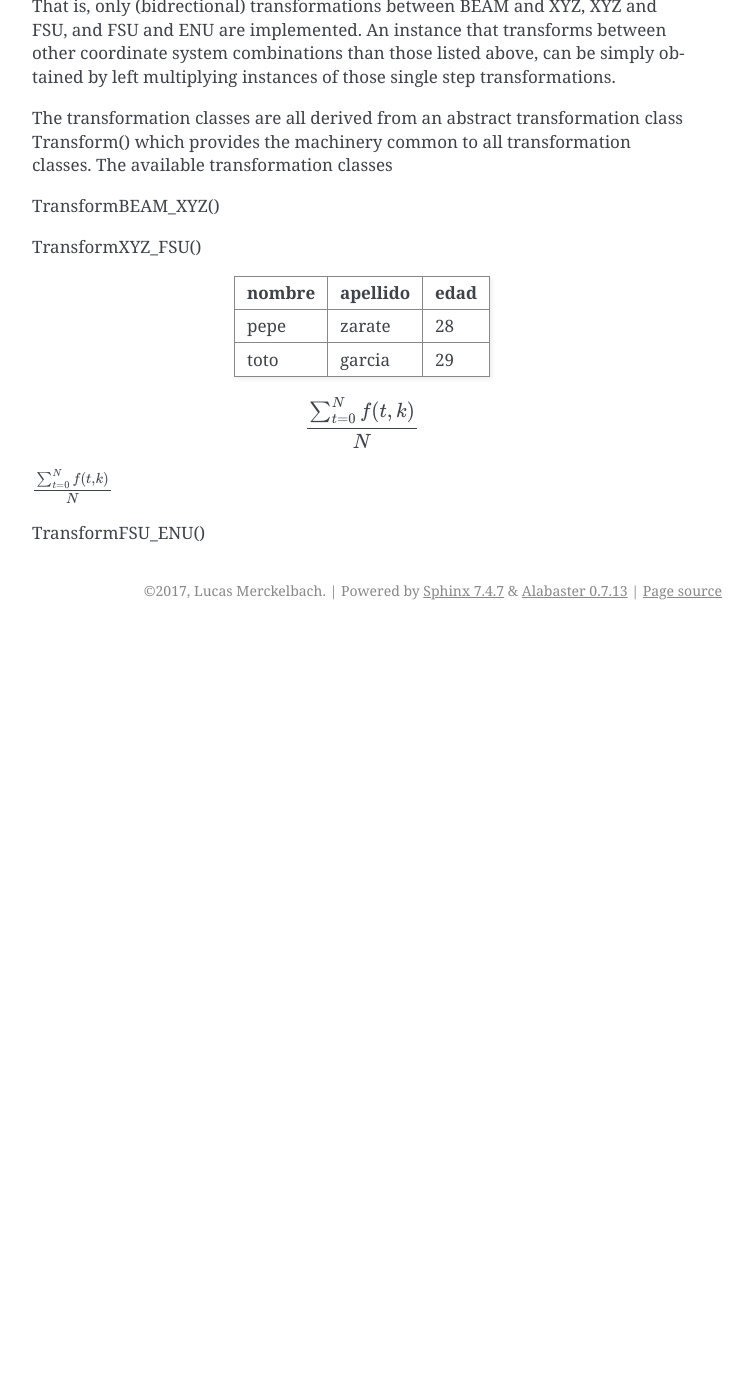
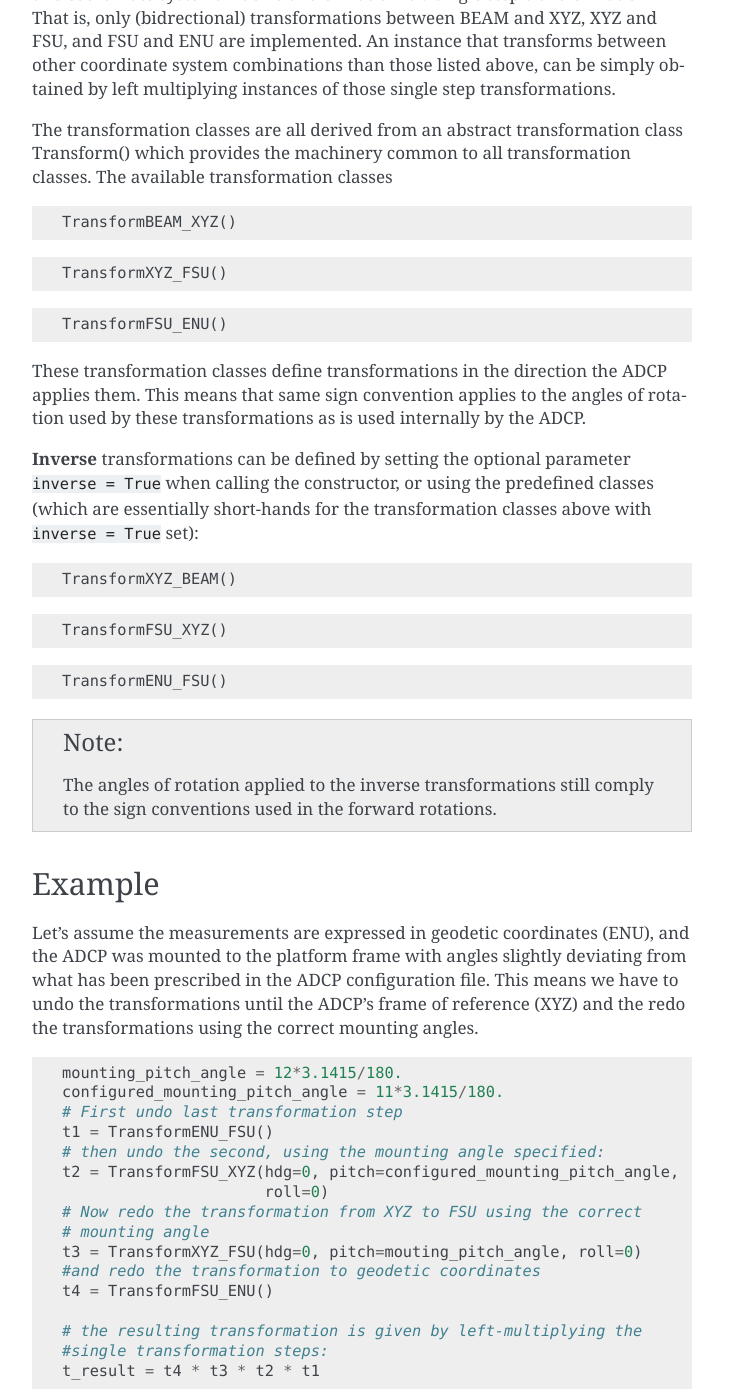
Before and after one commit to smerckel/adcpreader, a Sphinx documentation site: the page built from doc/source/transformations.rst, in a window 1280 px wide and 1400 px high, scrolled down 983 px. Shown: the whole window, without its empty margins (388-1141 px from the left). Built offline with Sphinx 7.4.7, drawn with Linux system fonts in a browser that asks for light colours; before the commit the page ends 1613 px from its top, so only the background shows below that; some of the changed text lies outside the part shown.

Commit message:
Adding the requirements.txt and updated a bit of documentation

```diff
--- a/doc/source/transformations.rst
+++ b/doc/source/transformations.rst
@@ -24,17 +24,18 @@
 The rdi_transformation module defines the following coordinate
 systems:
 
-**BEAM**: velocities as measured by the instrument in along beam direction
-
-**XYZ**:  velocities expressed in a coordinate system fixed to the ADCP
-
-**FSU**:  velocities expressed in 'ship coordinates', that is relative to
-the ship or platform (glider) that carries the ADCP. FSU is short for
-Forward, Starboard and Up.
-
-**ENU**:  velocities expressed in a earth referenced frame. ENU is short
-for Eastward, Northward and Up.
-
++--------+-----------------------------------------------------------------+
+|BEAM    | velocities as measured by the instrument in along beam direction|
++--------+-----------------------------------------------------------------+
+|XYZ     | velocities expressed in a coordinate system fixed to the ADCP   |
++--------+-----------------------------------------------------------------+
+|FSU     | velocities expressed in 'ship coordinates', that is relative to |
+|        | the ship or platform (glider) that carries the ADCP. FSU is     |
+|        | short for Forward, Starboard and Up.                            |
++--------+-----------------------------------------------------------------+
+|ENU     | velocities expressed in a earth referenced frame. ENU is short  |
+|        | for Eastward, Northward and Up.                                 |
++--------+-----------------------------------------------------------------+
 
 Both the BEAM and XYZ coordinate systems are bound to the ADCP only
 and require no external information to apply the transformation. To
@@ -55,24 +56,117 @@
 transformation class Transform() which provides the machinery common
 to all transformation classes. The available transformation classes
 
-TransformBEAM_XYZ()
+::
 
-TransformXYZ_FSU()
+   TransformBEAM_XYZ()
 
-+--------+----------+------+
-| nombre | apellido | edad |
-+========+==========+======+
-| pepe   | zarate   | 28   |
-+--------+----------+------+
-| toto   | garcia   | 29   |
-+--------+----------+------+
+::
 
-.. math::
+   TransformXYZ_FSU()
 
-   \frac{ \sum_{t=0}^{N}f(t,k) }{N}
+::
+
+   TransformFSU_ENU()
 
 
+These transformation classes define transformations in the direction
+the ADCP applies them. This means that same sign convention applies to
+the angles of rotation used by
+these transformations as is used internally by the ADCP.
 
-:math:`\frac{ \sum_{t=0}^{N}f(t,k) }{N}`
+**Inverse**
+transformations can be defined by setting the optional parameter ``inverse =
+True`` when calling the constructor, or using the predefined classes
+(which are essentially short-hands for the transformation classes
+above with ``inverse = True`` set):
 
-TransformFSU_ENU()
+::
+
+   TransformXYZ_BEAM()
+
+::
+
+   TransformFSU_XYZ()
+
+::
+
+   TransformENU_FSU()
+
+
+.. note::
+   The angles of rotation applied to the inverse
+   transformations still comply to the sign conventions used in the
+   forward rotations.
+
+Example
+^^^^^^^
+
+Let's assume the measurements are expressed in geodetic coordinates
+(ENU), and the ADCP was mounted to the platform frame with angles
+slightly deviating from what has been prescribed in the ADCP
+configuration file. This means we have to undo the transformations
+until the ADCP's frame of reference (XYZ) and the redo the
+transformations using the correct mounting angles.
+
+.. code-block:: python
+
+   mounting_pitch_angle = 12*3.1415/180.
+   configured_mounting_pitch_angle = 11*3.1415/180.
+   # First undo last transformation step
+   t1 = TransformENU_FSU()
+   # then undo the second, using the mounting angle specified:
+   t2 = TransformFSU_XYZ(hdg=0, pitch=configured_mounting_pitch_angle,
+		         roll=0)
+   # Now redo the transformation from XYZ to FSU using the correct
+   # mounting angle
+   t3 = TransformXYZ_FSU(hdg=0, pitch=mouting_pitch_angle, roll=0)
+   #and redo the transformation to geodetic coordinates
+   t4 = TransformFSU_ENU()
+
+   # the resulting transformation is given by left-multiplying the
+   #single transformation steps:
+   t_result = t4 * t3 * t2 * t1
+
+Hooks
+-----
+
+A hook is a mechanism to provide a way to manipulate values of
+parameters used during the transformation. A typical example (and also
+the only one currently implemented) is the correction of the measured
+pitch angle of the platform. In such a case the transformation from
+FSU to ENU needs to be undone (using the reported attitude angles). A
+later transformation step involves the forward transformation from FSU
+to ENU, where the reported attitude angles are modified according to
+some known function. Such a correction function can be 'hooked on'
+the latter transformation instance.
+
+In an example...
+
+.. code-block:: python
+
+   # First undo last transformation step using the attitude angles
+   # as used by the ADCP.
+   t1 = TransformENU_FSU()
+
+   # Suppose that the measured pitch has some error because of a poor
+   # calibration and can be corrected using a linear function:
+   # pitch_corrected = a * pitch + b
+   # where a and b are known coeffs.
+
+   a = ...
+   b = ...
+
+   def pitch_correction(hdg, pitch, roll):
+	pitch_c = a * pitch + b
+	return hdg, pitch_c, roll
+
+   # Create an instance of the forward transformation
+   t2 = TransformFSU_ENU()
+
+   # and add the hook `attitude_correction`:
+
+   t2.hooks['attutitude_correction'] = pitch_correction
+
+   # the resulting transformation then becomes:
+
+   t_result = t2 * t1
--- /dev/null
+++ b/requirements.txt
@@ -0,0 +1,4 @@
+numpy
+scipy
+gsw
+dbdreader
```
Also changed, not shown: doc/source/index.rst (+21 -0 lines).
